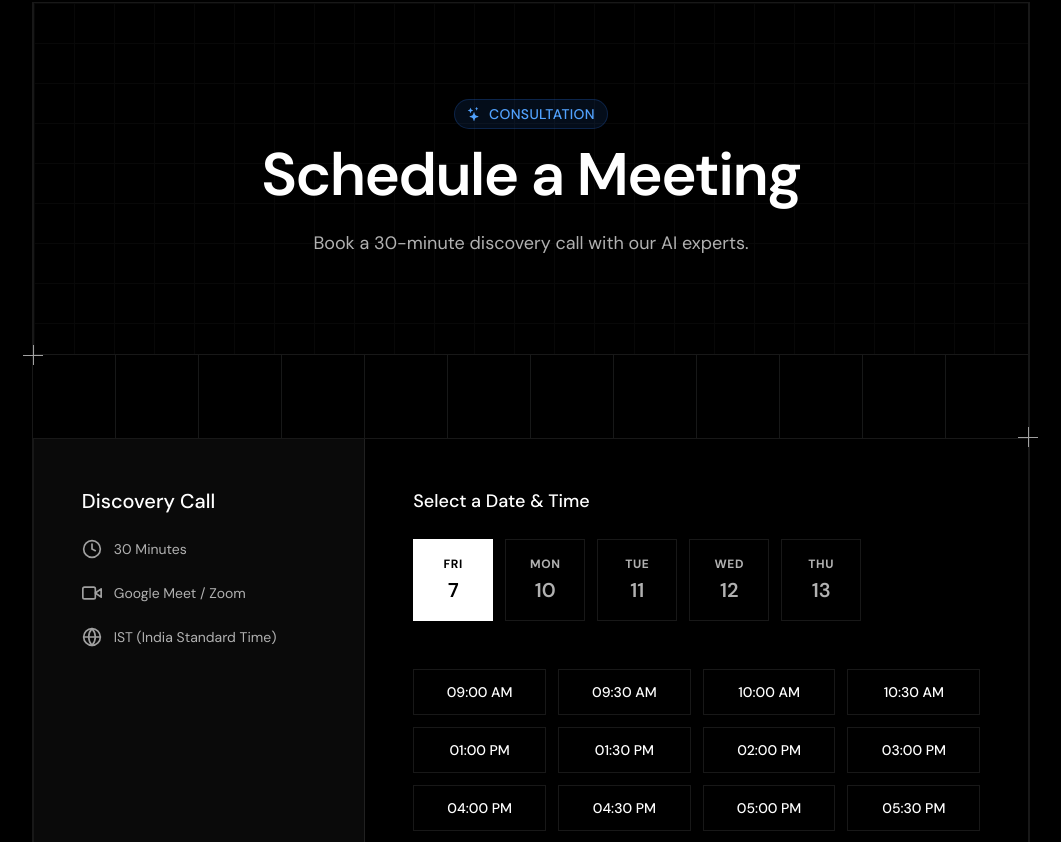
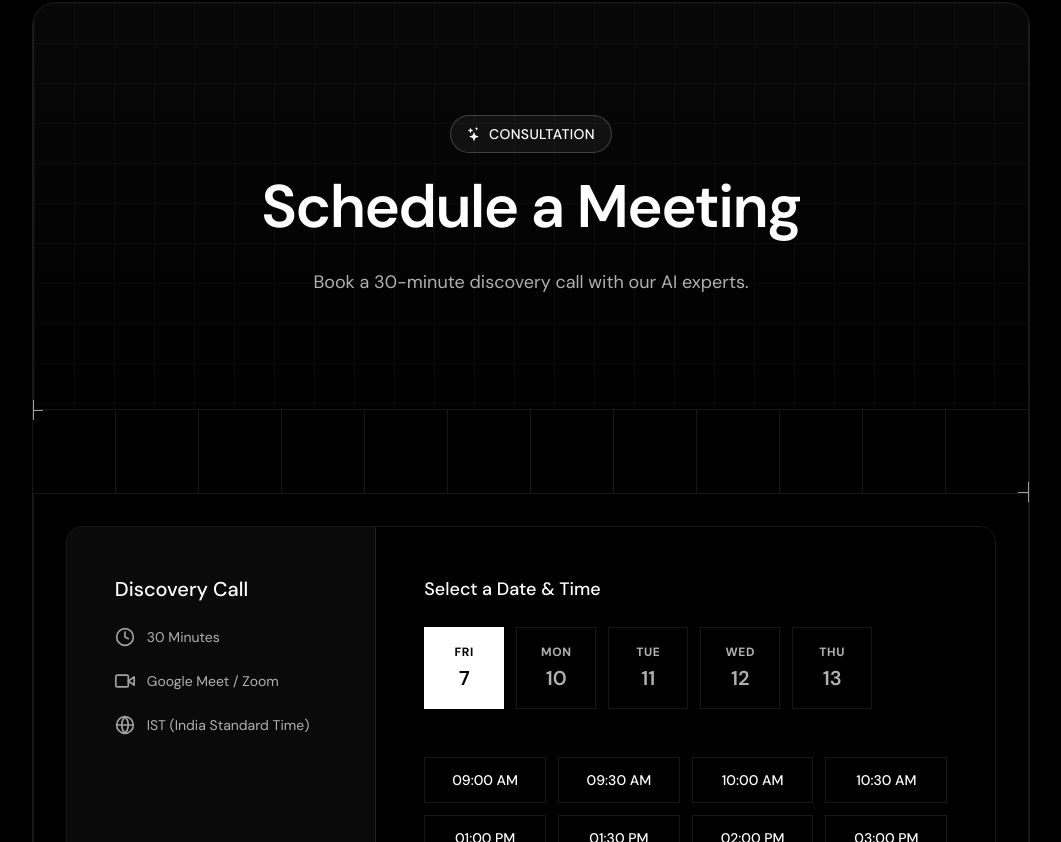
Before and after one commit to Mariganesh-S/creozen-portfolio-revamp, a React (Vite) app: page /schedule-meeting in a window 1280 px wide. Shown: the part 178-1020 px from the top of the page, without its empty margins (109-1170 px from the left). Built offline with nearby package versions, Linux system fonts and the light colour scheme; no server answers.

Commit message:
Revamp Schedule meeting UI

```diff
--- a/src/pages/ScheduleMeeting.jsx
+++ b/src/pages/ScheduleMeeting.jsx
@@ -76,7 +76,7 @@ export const ScheduleMeeting = () => {
     };
 
     return (
-        <section className="primary) max-w-(--content-max-width) mx-auto my-12 md:my-20 border border-(--guide-color)">
+        <section className=" animate-in fade-in duration-700 bg-(--bg-primary) max-w-(--content-max-width) mx-auto my-12 md:my-20 border  border-(--guide-color)  rounded-3xl  overflow-hidden">
 
             <SEO
                 title="Schedule a Discovery Call - AI Consultation"
@@ -85,15 +85,15 @@ export const ScheduleMeeting = () => {
             />
 
             {/* ... Hero Section (Unchanged) ... */}
-            <div className="relative py-24 px-6 md:px-12 border-x border-(--guide-color) overflow-hidden text-center">
+            <div className=" relative py-24 md:py-28 px-6 md:px-12 border-x border-(--guide-color) overflow-hidden text-center bg-gradient-to-b from-white/[0.03] to-transparent">
                 <div className="absolute inset-0 pointer-events-none opacity-[0.03]"
                     style={{ backgroundImage: 'linear-gradient(#fff 1px, transparent 1px), linear-gradient(90deg, #fff 1px, transparent 1px)', backgroundSize: '40px 40px' }}>
                 </div>
                 <div className="relative z-10 max-w-2xl mx-auto">
-                    <h5 className="text-blue-400 font-medium tracking-wide text-sm uppercase mb-4 inline-flex items-center gap-2 border border-blue-500/20 bg-blue-500/10 px-3 py-1 rounded-full">
+                    <h5 className="text-white  font-medium tracking-wide text-sm uppercase mb-4 inline-flex items-center gap-2 border border-white/20 bg-white/5 px-4 py-2 rounded-full transition-all duration-300 hover:bg-white/10 hover:border-white/40">
                         <BsStars /> Consultation
                     </h5>
-                    <h1 className="text-4xl md:text-6xl font-semibold tracking-tighter text-white mb-6">
+                    <h1 className="text-4xl md:text-6xl font-semibold tracking-tight text-white mb-6 leading-tight">
                         Schedule a Meeting
                     </h1>
                     <p className="text-lg text-(--color-gray-400) leading-relaxed text-balance">
@@ -105,11 +105,11 @@ export const ScheduleMeeting = () => {
             <GridSeparator />
 
             {/* ... Scheduler Container ... */}
-            <div className="border-x border-b border-(--guide-color) flex justify-between bg-(--bg-primary)">
-                <div className="w-full max-w-6xl grid grid-cols-1 lg:grid-cols-3 min-h-[600px]">
+            <div className="border-x border-b border-(--guide-color) flex justify-center bg-(--bg-primary)">
+                <div className=" w-full max-w-6xl grid grid-cols-1 lg:grid-cols-3 min-h-[600px] overflow-hidden rounded-2xl border border-(--guide-color) my-8 mx-4 md:mx-8">
 
                     {/* ... LEFT: Context Info (Unchanged) ... */}
-                    <div className="p-8 md:p-12 border-b lg:border-b-0 lg:border-r border-(--guide-color) bg-(--color-black-900)">
+                    <div className=" p-8 md:p-12 border-b lg:border-b-0 lg:border-r border-(--guide-color) bg-(--color-black-900) transition-all duration-300 ">
                         <h2 className="text-xl font-medium text-white mb-6">Discovery Call</h2>
                         <div className="space-y-6 text-sm text-(--color-gray-400)">
                             <div className="flex items-center gap-3">
@@ -193,9 +193,9 @@ export const ScheduleMeeting = () => {
 
                         {/* STEP 2: USER DETAILS FORM (Updated with Loading State) */}
                         {step === 2 && (
-                            <form onSubmit={handleSubmit} className="animate-in fade-in slide-in-from-right-4 duration-300 h-full flex flex-col">
-                                <div className="flex items-center gap-4 mb-8 pb-4 border-b border-(--guide-color)">
-                                    <button onClick={() => setStep(1)} type="button" className="text-(--color-gray-500) hover:text-white transition-colors">
+                            <form onSubmit={handleSubmit} className=" animate-in fade-in  slide-in-from-right-4  duration-300  h-full  flex  flex-col rounded-2xl">
+                                <div className=" flex items-center gap-4 mb-8 pb-5 border-b border-(--guide-color)">
+                                    <button onClick={() => setStep(1)} type="button" className="rounded-full border border-(--guide-color) px-4 py-2 text-sm text-(--color-gray-500) transition-all duration-300 hover:border-white/40 hover:text-white">
                                         &larr; Back
                                     </button>
                                     <div className="text-white">
```
